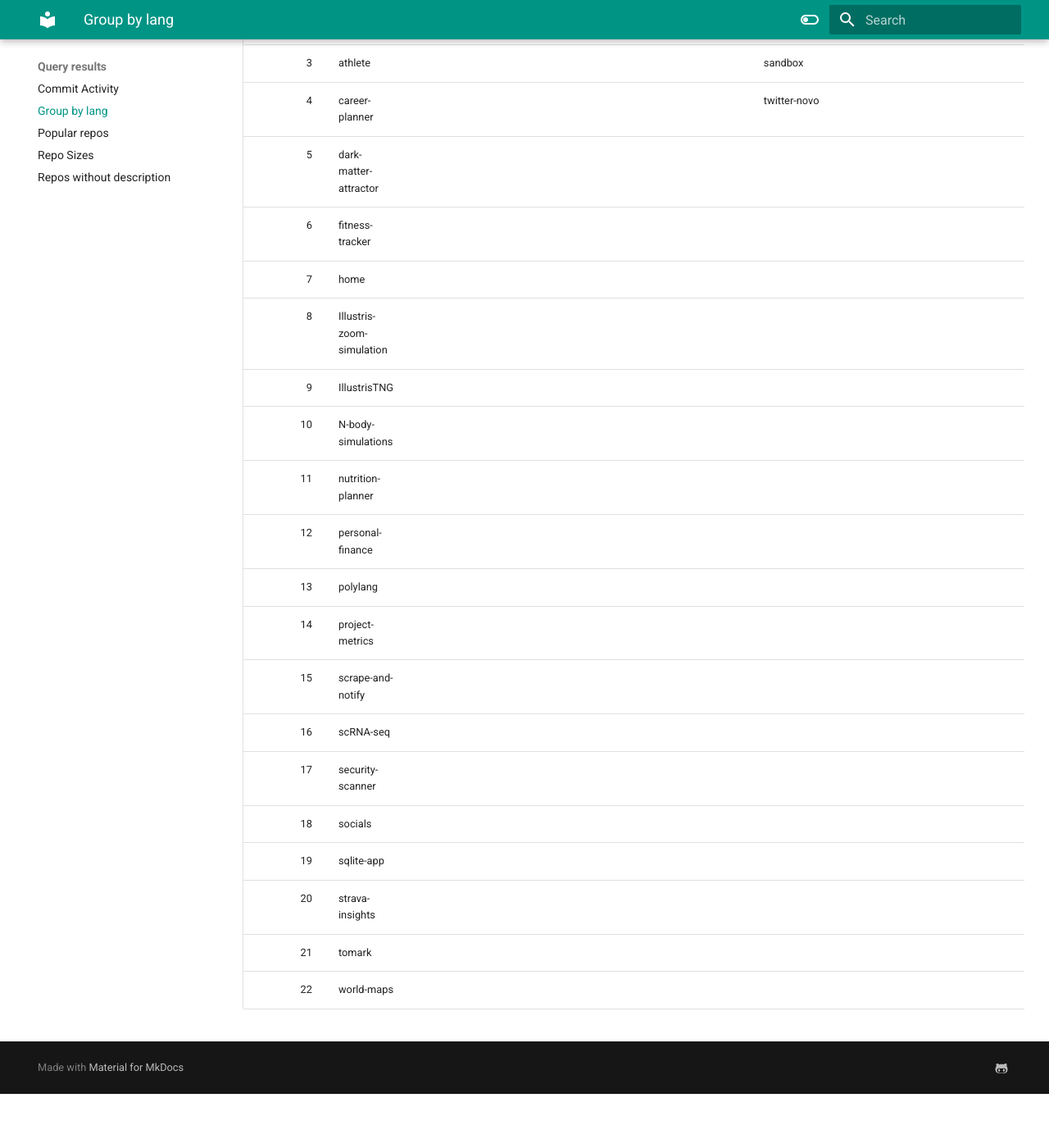
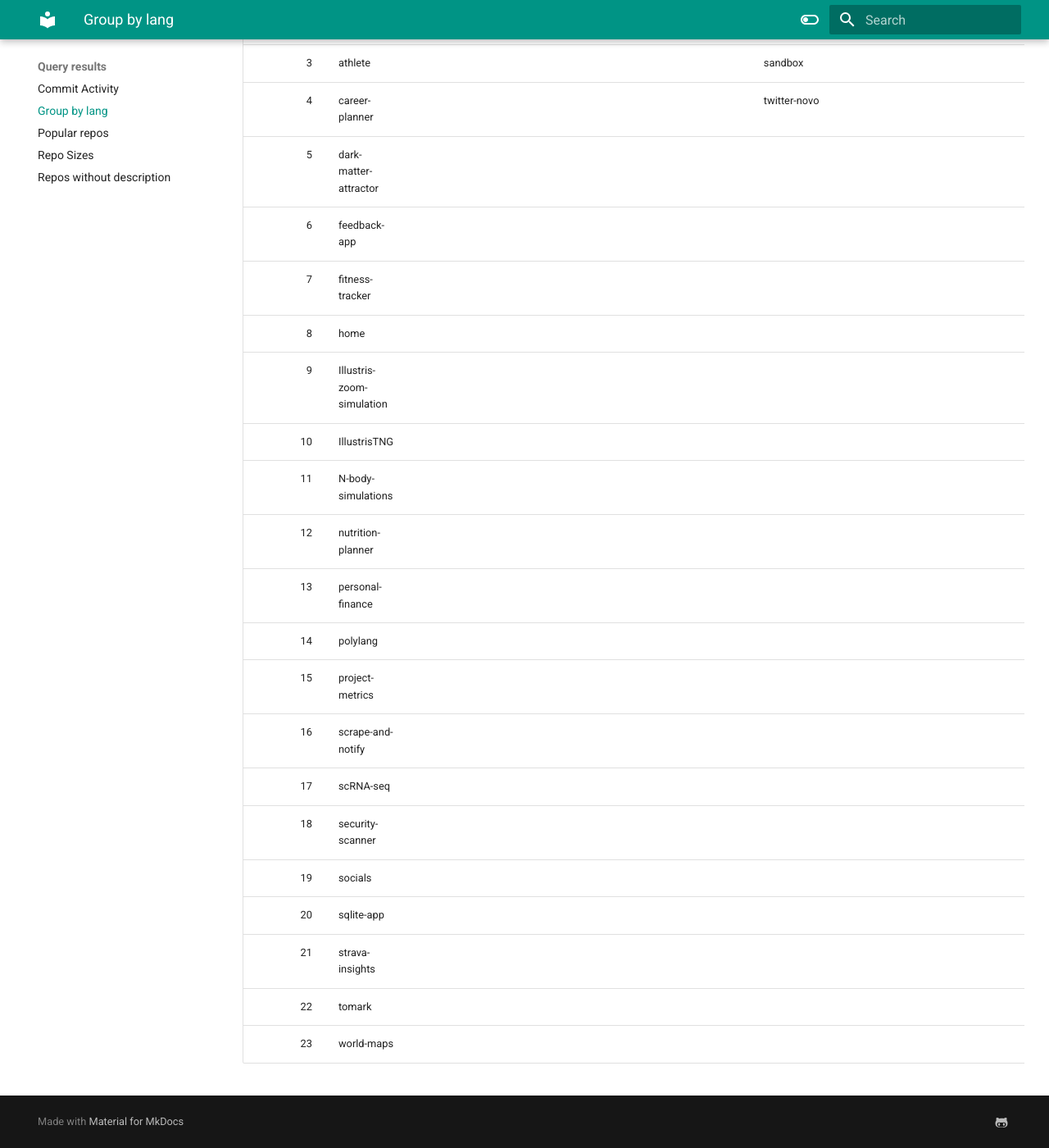
Before and after one commit to TheNewThinkTank/project-metrics, an MkDocs documentation site: the page built from docs/project_docs/query-results/group-by-lang.md, in a window 1280 px wide and 1400 px high, scrolled down 560 px. Shown: the whole window at 82% size. Built offline with MkDocs 1.6.1 and Material for MkDocs 9.7.7, drawn with Linux system fonts in a browser that asks for light colours; before the commit the page ends 1894 px from its top, so only the background shows below that.

Commit message:
Updating file

```diff
--- a/docs/project_docs/query-results/group-by-lang.md
+++ b/docs/project_docs/query-results/group-by-lang.md
@@ -6,20 +6,21 @@
 |  3 | athlete                   |                         |                          |                                      |              | sandbox            |                                                          |                   |                 |              |                       |                   |
 |  4 | career-planner            |                         |                          |                                      |              | twitter-novo       |                                                          |                   |                 |              |                       |                   |
 |  5 | dark-matter-attractor     |                         |                          |                                      |              |                    |                                                          |                   |                 |              |                       |                   |
-|  6 | fitness-tracker           |                         |                          |                                      |              |                    |                                                          |                   |                 |              |                       |                   |
-|  7 | home                      |                         |                          |                                      |              |                    |                                                          |                   |                 |              |                       |                   |
-|  8 | Illustris-zoom-simulation |                         |                          |                                      |              |                    |                                                          |                   |                 |              |                       |                   |
-|  9 | IllustrisTNG              |                         |                          |                                      |              |                    |                                                          |                   |                 |              |                       |                   |
-| 10 | N-body-simulations        |                         |                          |                                      |              |                    |                                                          |                   |                 |              |                       |                   |
-| 11 | nutrition-planner         |                         |                          |                                      |              |                    |                                                          |                   |                 |              |                       |                   |
-| 12 | personal-finance          |                         |                          |                                      |              |                    |                                                          |                   |                 |              |                       |                   |
-| 13 | polylang                  |                         |                          |                                      |              |                    |                                                          |                   |                 |              |                       |                   |
-| 14 | project-metrics           |                         |                          |                                      |              |                    |                                                          |                   |                 |              |                       |                   |
-| 15 | scrape-and-notify         |                         |                          |                                      |              |                    |                                                          |                   |                 |              |                       |                   |
-| 16 | scRNA-seq                 |                         |                          |                                      |              |                    |                                                          |                   |                 |              |                       |                   |
-| 17 | security-scanner          |                         |                          |                                      |              |                    |                                                          |                   |                 |              |                       |                   |
-| 18 | socials                   |                         |                          |                                      |              |                    |                                                          |                   |                 |              |                       |                   |
-| 19 | sqlite-app                |                         |                          |                                      |              |                    |                                                          |                   |                 |              |                       |                   |
-| 20 | strava-insights           |                         |                          |                                      |              |                    |                                                          |                   |                 |              |                       |                   |
-| 21 | tomark                    |                         |                          |                                      |              |                    |                                                          |                   |                 |              |                       |                   |
-| 22 | world-maps                |                         |                          |                                      |              |                    |                                                          |                   |                 |              |                       |                   |
+|  6 | feedback-app              |                         |                          |                                      |              |                    |                                                          |                   |                 |              |                       |                   |
+|  7 | fitness-tracker           |                         |                          |                                      |              |                    |                                                          |                   |                 |              |                       |                   |
+|  8 | home                      |                         |                          |                                      |              |                    |                                                          |                   |                 |              |                       |                   |
+|  9 | Illustris-zoom-simulation |                         |                          |                                      |              |                    |                                                          |                   |                 |              |                       |                   |
+| 10 | IllustrisTNG              |                         |                          |                                      |              |                    |                                                          |                   |                 |              |                       |                   |
+| 11 | N-body-simulations        |                         |                          |                                      |              |                    |                                                          |                   |                 |              |                       |                   |
+| 12 | nutrition-planner         |                         |                          |                                      |              |                    |                                                          |                   |                 |              |                       |                   |
+| 13 | personal-finance          |                         |                          |                                      |              |                    |                                                          |                   |                 |              |                       |                   |
+| 14 | polylang                  |                         |                          |                                      |              |                    |                                                          |                   |                 |              |                       |                   |
+| 15 | project-metrics           |                         |                          |                                      |              |                    |                                                          |                   |                 |              |                       |                   |
+| 16 | scrape-and-notify         |                         |                          |                                      |              |                    |                                                          |                   |                 |              |                       |                   |
+| 17 | scRNA-seq                 |                         |                          |                                      |              |                    |                                                          |                   |                 |              |                       |                   |
+| 18 | security-scanner          |                         |                          |                                      |              |                    |                                                          |                   |                 |              |                       |                   |
+| 19 | socials                   |                         |                          |                                      |              |                    |                                                          |                   |                 |              |                       |                   |
+| 20 | sqlite-app                |                         |                          |                                      |              |                    |                                                          |                   |                 |              |                       |                   |
+| 21 | strava-insights           |                         |                          |                                      |              |                    |                                                          |                   |                 |              |                       |                   |
+| 22 | tomark                    |                         |                          |                                      |              |                    |                                                          |                   |                 |              |                       |                   |
+| 23 | world-maps                |                         |                          |                                      |              |                    |                                                          |                   |                 |              |                       |                   |
```
